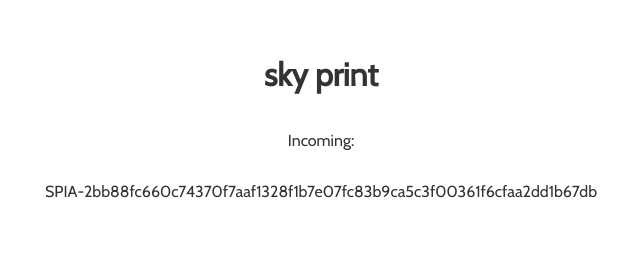
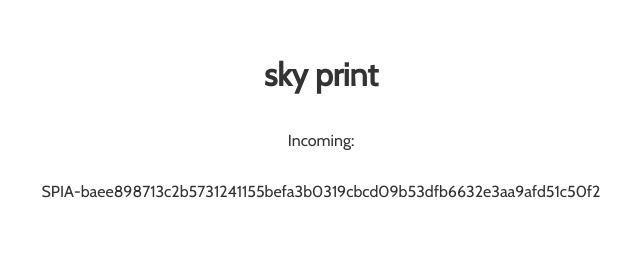
Before and after one commit to skyprintco/skyprintco.github.io, a plain HTML site: page index.html in a window 1280 px wide. Shown: the part 264-536 px from the top of the page, 319-959 px from the left. Drawn offline with nearby package versions, Linux system fonts and the light colour scheme.

Commit message:
Update index.html

```diff
--- a/index.html
+++ b/index.html
@@ -31,7 +31,7 @@
 <body>
     <h1>sky print</h1>
     <p>Incoming:</p>
-    <p>SPIA-2bb88fc660c74370f7aaf1328f1b7e07fc83b9ca5c3f00361f6cfaa2dd1b67db</p>
+    <p>SPIA-baee898713c2b5731241155befa3b0319cbcd09b53dfb6632e3aa9afd51c50f2</p>
     <footer>Copyright 2023 Sky Print Interactive Arts, LLC. </footer>
 </body>
 </html>
```
